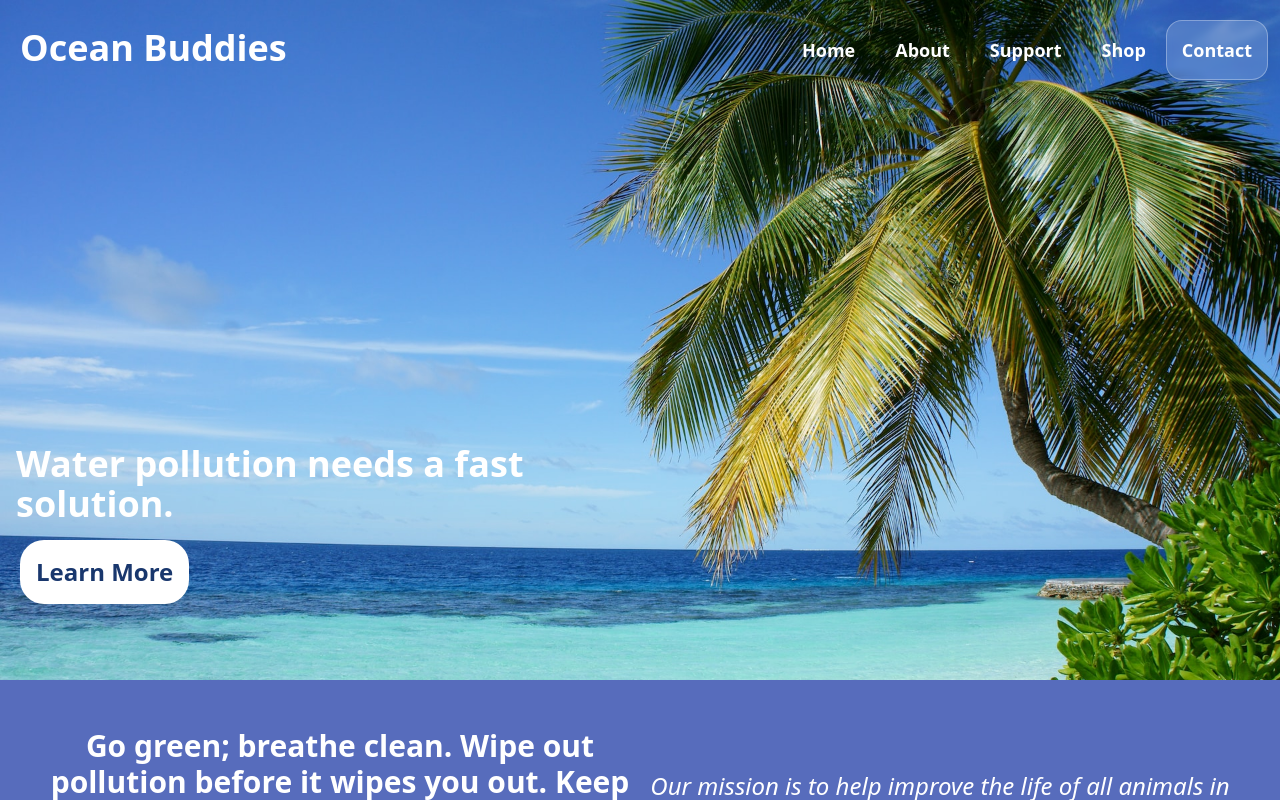
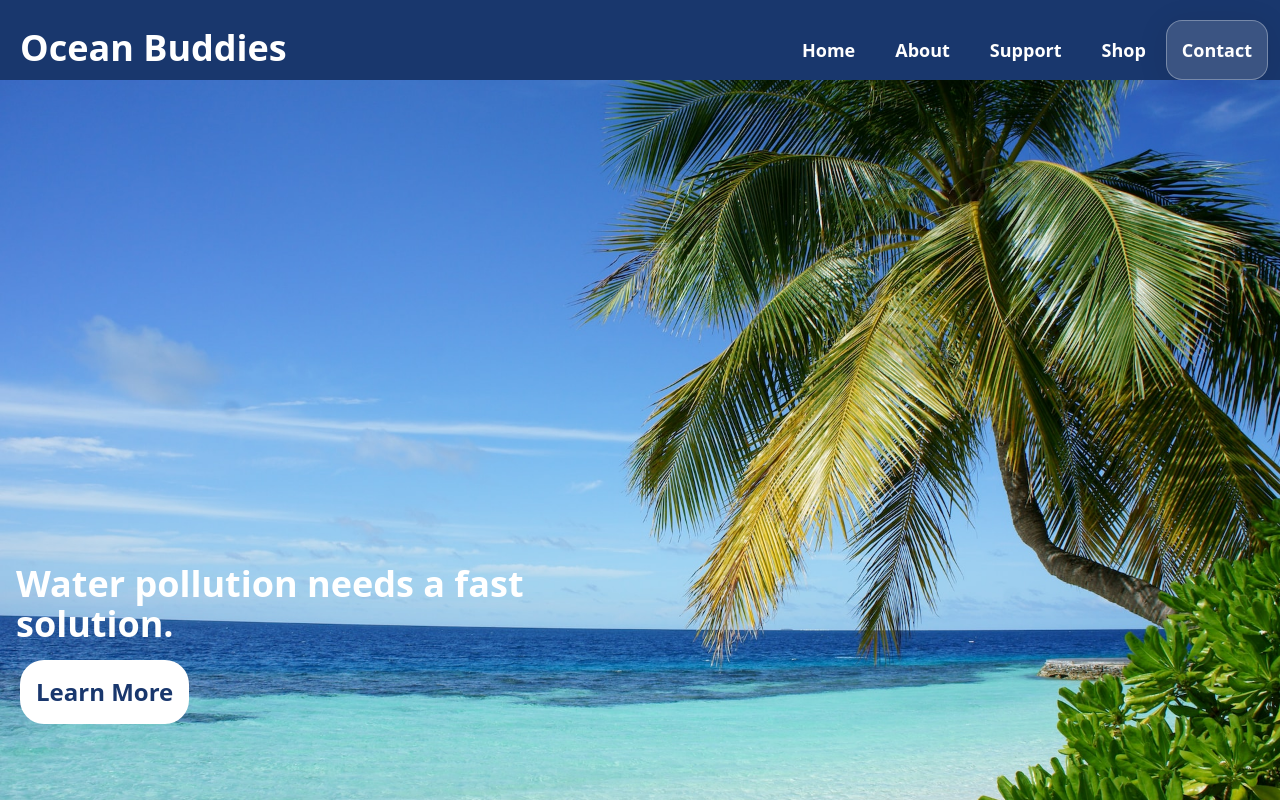
Before and after one commit to Oceans-4/Ocean-Charity-App, a React (Create React App) app: page / in a window 1280 px wide. Shown: the top 800 px of the page. Built offline with nearby package versions, Linux system fonts and the light colour scheme.

Commit message:
organized code and undid header photo

```diff
--- a/src/App.js
+++ b/src/App.js
@@ -1,6 +1,6 @@
 import Home from "./components/homeComponents/Home";
-import Header from "./components/Header";
-import Footer from "./components/Footer";
+import Header from "./components/headerComponents/Header";
+import Footer from "./components/footerComponents/Footer";
 import "./App.css";
 
 function App() {
--- a/src/components/Header.js
+++ /dev/null
@@ -1,17 +0,0 @@
-import Nav from "./navComponents/Nav";
-import classes from "./Header.module.css";
-
-const Header = () => {
-  return (
-    <div className={classes.header}>
-      <h1 className="text-4xl px-5 pt-7 text-white font-bold">Ocean Buddies</h1>
-      <Nav />
-      <div className="absolute bottom-14 right-2/4">
-        <h1 className="text-white  p-4 text-4xl font-bold">Water pollution needs a fast solution.</h1>
-        <button className="bg-white text-[#19376D] bottom-14 left-5 mb-5 ml-5 p-4 text-2xl font-bold rounded-3xl">Learn More</button>
-      </div>
-    </div>
-  );
-};
-
-export default Header;
--- a/src/components/Header.module.css
+++ /dev/null
@@ -1,12 +0,0 @@
-
-.header {
-  position: relative;
-  display: flex;
-  flex-direction: row;
-  justify-content: space-between;
-  background-color: aqua;
-  background-image: url(../images/palm-tree.jpg);
-  padding-bottom: 600px;
-  background-size: cover;
-  overflow: hidden;
-}
--- /dev/null
+++ b/src/components/headerComponents/Header.js
@@ -0,0 +1,13 @@
+import Nav from "../navComponents/Nav";
+import classes from "./Header.module.css";
+
+const Header = () => {
+  return (
+    <div className={classes.header}>
+      <h1 className="text-4xl px-5 pt-7 text-white font-bold">Ocean Buddies</h1>
+      <Nav />
+    </div>
+  );
+};
+
+export default Header;
--- /dev/null
+++ b/src/components/headerComponents/Header.module.css
@@ -0,0 +1,8 @@
+
+.header {
+  position: relative;
+  display: flex;
+  flex-direction: row;
+  justify-content: space-between;
+  background-color: #19376D;
+}
--- a/src/components/homeComponents/Home.js
+++ b/src/components/homeComponents/Home.js
@@ -1,9 +1,18 @@
 import HomeInfo from "./HomeInfo";
 import HomeMission from "./HomeMission";
+import homePagePhoto from "./../../images/palm-tree.jpg";
 
 const Home = () => {
   return (
     <>
+      <div>
+        <img src={homePagePhoto} />
+        <div className="absolute bottom-14 right-2/4">
+          <h1 className="text-white  p-4 text-4xl font-bold">Water pollution needs a fast solution.</h1>
+          <button className="bg-white text-[#19376D] bottom-14 left-5 mb-5 ml-5 p-4 text-2xl font-bold rounded-3xl">Learn More</button>
+        </div>
+      </div>
+
       <HomeMission />
       <HomeInfo />
     </>
```
Also changed, not shown: src/components/footerComponents/Footer.css (renamed from src/components/Footer.css), src/components/footerComponents/Footer.js (renamed from src/components/Footer.js), src/images/beachside.jpg (added).
